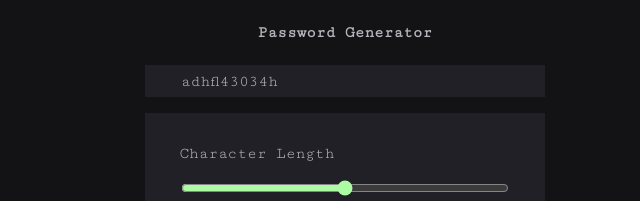
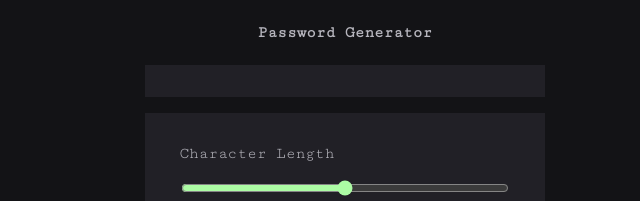
Before and after one commit to fernandez-cmd/passwordGen, a plain HTML site: page index.html in a window 1280 px wide. Shown: the top 201 px of the page, 295-935 px from the left. Drawn offline with Linux system fonts and the light colour scheme.

Commit message:
pw placeholder update

```diff
--- a/index.html
+++ b/index.html
@@ -20,7 +20,7 @@
 
     <div class="wrapper" >
         <div class="final">
-            <div class="finalpw"><span id="finalpw">adhfl43034h</span></div>
+            <div class="finalpw"><span id="finalpw"></span></div>
         </div>
         <div class="rest">
 
```
